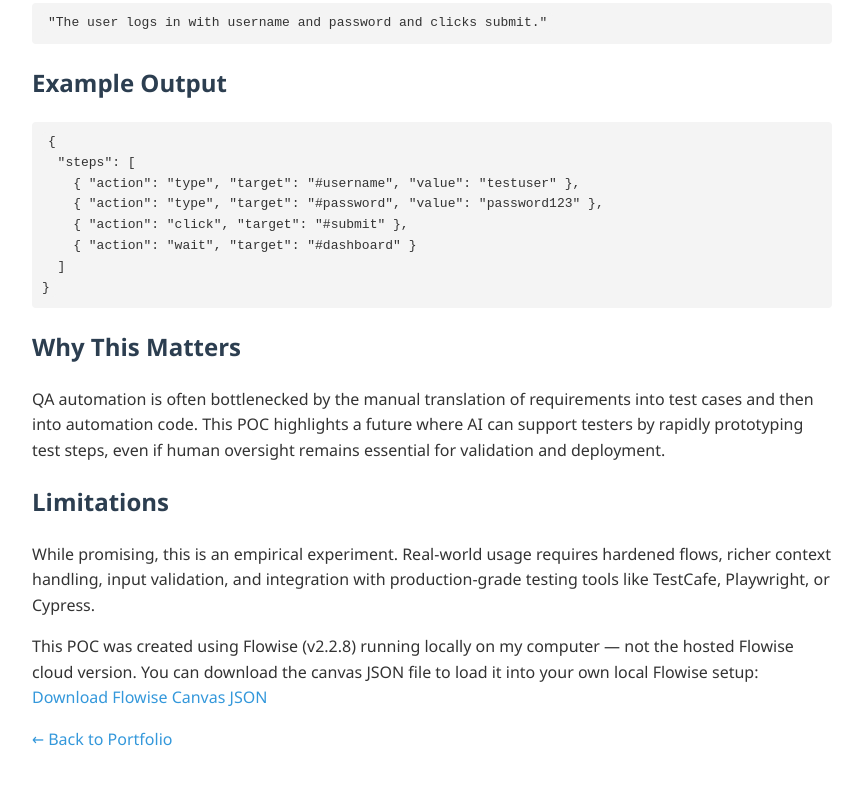
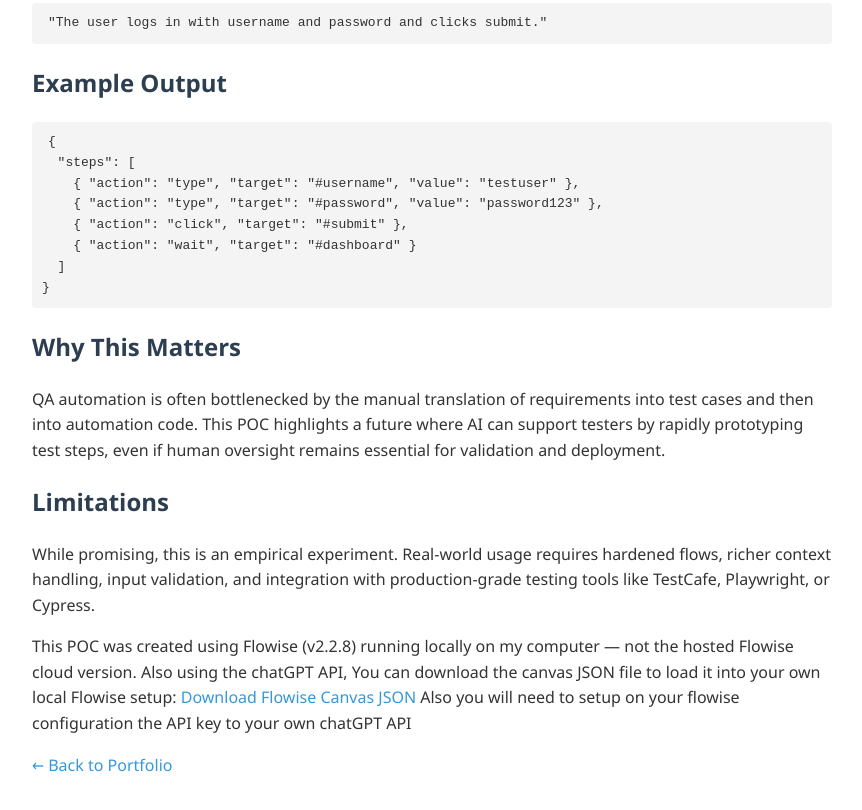
Before and after one commit to Leotheinspector/netscape, a website: page public/flowise/requirements-to-automatedtestcase.html in a window 1280 px wide. Shown: the part 673-1483 px from the top of the page, without its empty margins (208-1070 px from the left). Drawn offline with Linux system fonts and the light colour scheme.

Commit message:
update:added the flowise reqs to automation case study

```diff
--- a/public/flowise/requirements-to-automatedtestcase.html
+++ b/public/flowise/requirements-to-automatedtestcase.html
@@ -79,6 +79,6 @@
 <p>
         While promising, this is an empirical experiment. Real-world usage requires hardened flows, richer context handling, input validation, and integration with production-grade testing tools like TestCafe, Playwright, or Cypress.
     </p>
-<p><p>This POC was created using Flowise (v2.2.8) running locally on my computer — not the hosted Flowise cloud version. You can download the canvas JSON file to load it into your own local Flowise setup: <a href="Runs requirements to testing json Chatflow (2).json">Download Flowise Canvas JSON</a></p><a href="https://leorojas.com" target="_blank">← Back to Portfolio</a></p>
+<p><p>This POC was created using Flowise (v2.2.8) running locally on my computer — not the hosted Flowise cloud version. Also using the chatGPT API, You can download the canvas JSON file to load it into your own local Flowise setup: <a href="Runs requirements to testing json Chatflow (2).json">Download Flowise Canvas JSON</a> Also you will need to setup on your flowise configuration the API key to your own chatGPT API</p><a href="https://leorojas.com" target="_blank">← Back to Portfolio</a></p>
 </body>
 </html>
```
